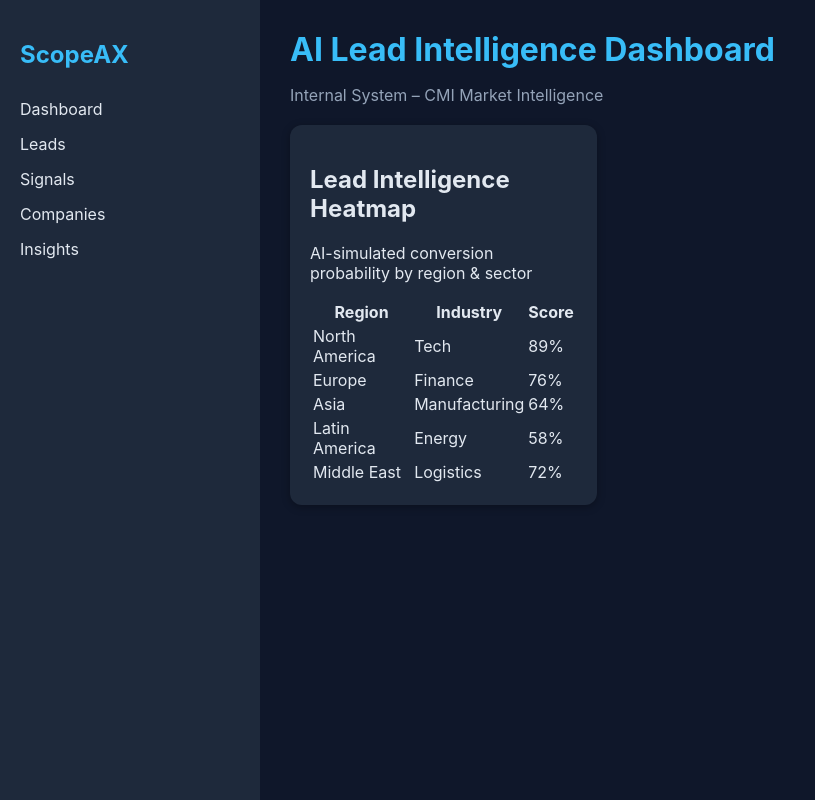
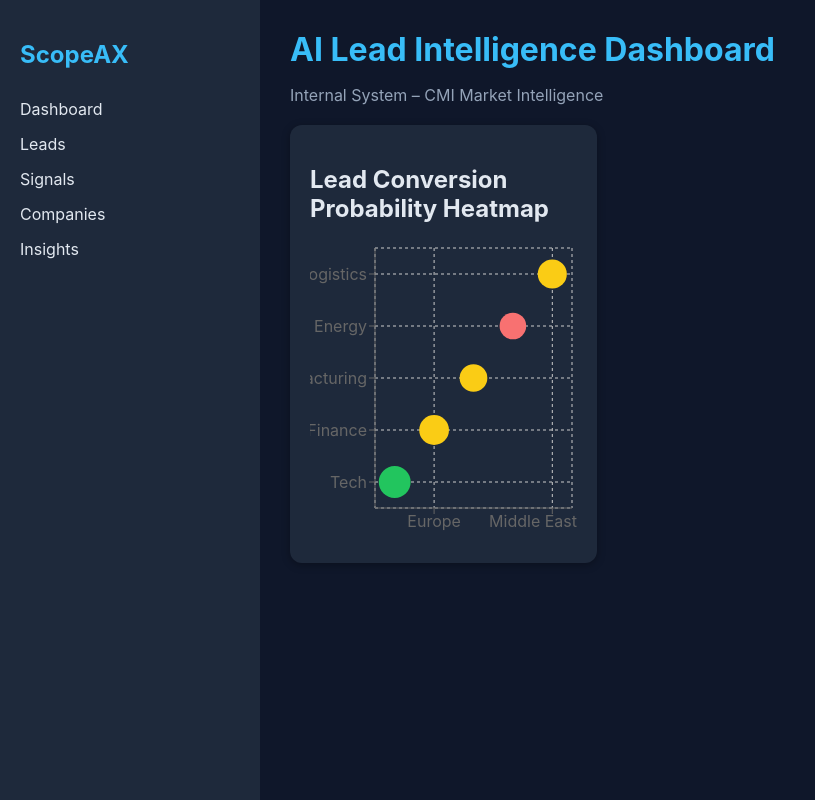
Before and after one commit to ScopeAx/scopeax-dashboard, a React (Vite) app: page / in a window 1280 px wide. Shown: the whole page, without its empty margins (0-815 px from the left). Built offline with nearby package versions, Linux system fonts and the light colour scheme.

Commit message:
Update App.jsx

```diff
--- a/src/App.jsx
+++ b/src/App.jsx
@@ -1,5 +1,5 @@
 import React from "react";
-import LeadHeatmap from "./LeadHeatmap";
+import LeadHeatmapChart from "./LeadHeatmapChart";
 import "./App.css";
 
 export default function App() {
@@ -24,7 +24,7 @@ export default function App() {
 
         <div className="workspace">
           <div className="card full-width">
-            <LeadHeatmap />
+            <LeadHeatmapChart />
           </div>
         </div>
       </main>
```
